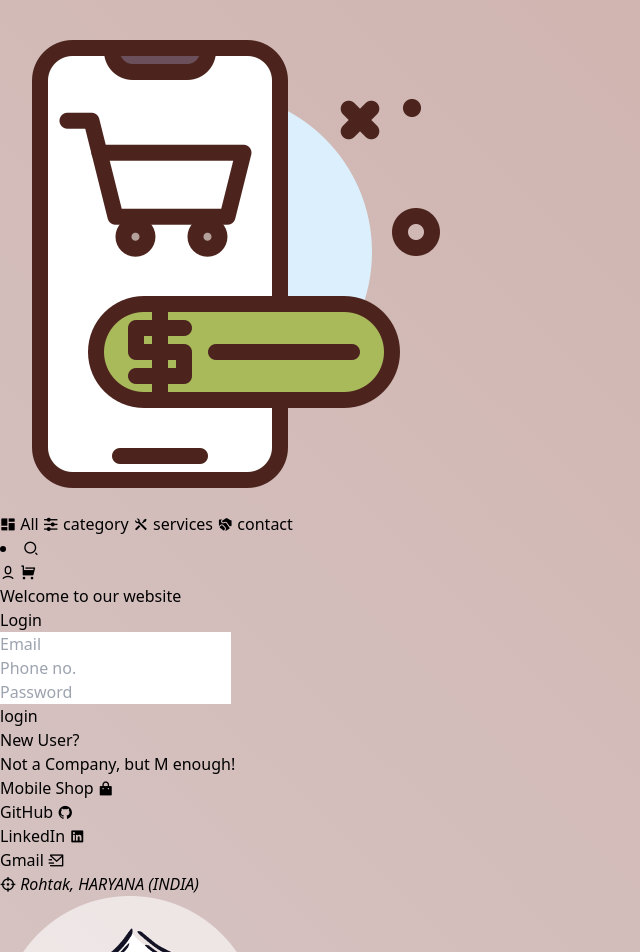
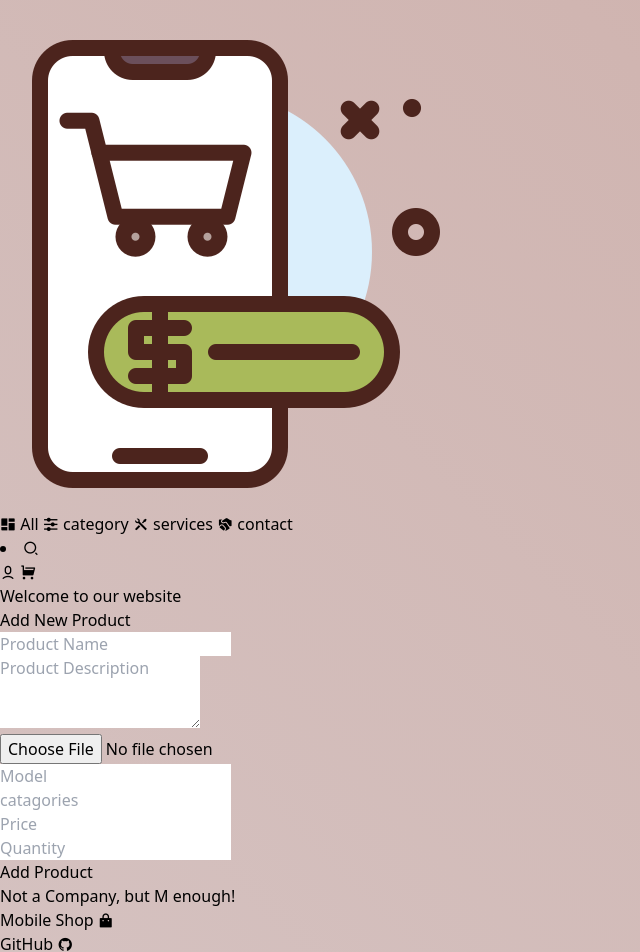
Before and after one commit to MrKuldeep01/Mobile_shop, a React (Vite) app in the folder Frontend/: page / in a window 1280 px wide. Shown: the top 952 px of the page, without its empty margins (0-640 px from the left). Built offline with nearby package versions, Linux system fonts and the light colour scheme; no server answers.

Commit message:
Add Product page

```diff
--- a/Frontend/src/App.jsx
+++ b/Frontend/src/App.jsx
@@ -2,7 +2,7 @@ import "./index.css";
 import { useDispatch, useSelector} from "react-redux"
 import { useEffect, useState } from "react";
 import { Header,
-  Footer, Login, Home, Register, ProductBanner, Product} from "./components"
+  Footer, AddProduct} from "./components"
 import ProfileService from "./servicies/Profile.services.js";
 import ProductService from "./servicies/Product.services.js";
 import { login, logout } from "./store/Auth.slice.js";
@@ -47,7 +47,8 @@ function App({outlet}) {
       <Container>
         {/* {outlet} */}
         <h1 className="text-4xl font-bold text-center"> Welcome to our website </h1>
-        <Login/>
+        {/* <Login/> */}
+        <AddProduct/>
       </Container>
     <Footer/>
   </div>
--- a/Frontend/src/components/AddProducts.jsx
+++ b/Frontend/src/components/AddProducts.jsx
@@ -1,12 +1,146 @@
-import React from 'react'
+import React, { useState } from "react";
+import onChangeHandler from "../../utils/changeHandler.js";
+import product from "../servicies/Product.services.js";
+import { useDispatch } from "react-redux";
+import { setProduct } from "../store/Product.slice.js";
 
 const AddProducts = () => {
-  return (
-    <>
+  // name, desc, model, catagory, price, quantity
+  const [loading, setLoad] = useState(false);
+  const [err, setErr] = useState("");
+  const [formData, setFormData] = useState({});
+  const dispatch = useDispatch();
+  const changeHandler = (e) => {
+    const { key, value } = onChangeHandler(e);
+    setFormData({ ...formData, [key]: value });
+  };
+  const submitHandler = (e) => {
+    e.preventDefault();
+    // validations
+    if (!formData.name && !formData.desc) {
+      setErr("Please provide required information!");
+    }
+    product
+      .addProduct(formData)
+      .then((response) => {
+        if (response.success) {
+          dispatch(setProduct(response.data));
+          console.log("product: ");
+          console.log(response.data);
+        } else {
+          setErr(response.message || "Product insertion faild!");
+        }
+      })
+      .catch((error) => {
+        setErr(
+          error.response?.data?.message ||
+            error.message ||
+            "Product insertion failed with error"
+        );
+      })
+      .finally(() => {
+        setLoad(false);
+        setErr("");
+      });
+  };
+  return !loading ? (
+    <div className="container max-w-md mx-auto w-full md:w-3/4 lg:w-1/3">
+      <div className="hero max-w-[90%] justify-center items-center mx-auto my-16 bg-zinc-500/10 px-8 sm:px-14 py-4 sm:py-8 md:py-14 rounded-3xl shadow-2xl">
+        <div className="text-center my-8 sm:mt-6">
+          <h1 className="font-thin text-4xl text-amber-950">Add New Product</h1>
+        </div>
+        <form
+          className="space-y-4"
+          encType="multipart/form-data"
+          onSubmit={submitHandler}
+        >
+          <div className="mt-5">
+            <input
+              type="text"
+              placeholder="Product Name"
+              name="name"
+              onChange={changeHandler}
+              className="w-full px-4 py-3 rounded-lg bg-white border border-gray-300 focus:border-amber-500 focus:outline-none"
+              required
+            />
+          </div>
+          <div>
+            <textarea
+              placeholder="Product Description"
+              name="desc"
+              onChange={changeHandler}
+              className="w-full px-4 py-3 rounded-lg bg-white border border-gray-300 focus:border-amber-500 focus:outline-none"
+              rows="3"
+              required
+            ></textarea>
+          </div>
+          <div>
+            <input
+              placeholder="image file"
+              name="image"
+              onChange={changeHandler}
+              className="w-full px-4 py-3 rounded-lg bg-white border border-gray-300 focus:border-amber-500 focus:outline-none"
+              type="file"
+              required
+            ></input>
+          </div>
+          <div>
+            <input
+              type="text"
+              placeholder="Model"
+              name="model"
+              onChange={changeHandler}
+              className="w-full px-4 py-3 rounded-lg bg-white border border-gray-300 focus:border-amber-500 focus:outline-none"
+              required
+            />
+          </div>
+          <div>
+            <input
+              type="text"
+              placeholder="catagories"
+              name="catagory"
+              onChange={changeHandler}
+              className="w-full px-4 py-3 rounded-lg bg-white border border-gray-300 focus:border-amber-500 focus:outline-none"
+              required
+            />
+          </div>
+          <div>
+            <input
+              type="number"
+              placeholder="Price"
+              name="price"
+              onChange={changeHandler}
+              min={1}
+              className="w-full px-4 py-3 rounded-lg bg-white border border-gray-300 focus:border-amber-500 focus:outline-none"
+              required
+            />
+          </div>
+          {err && <div className="loading">
+            {err}
+          </div>}
+          <div>
+            <input
+              type="number"
+              placeholder="Quantity"
+              name="quantity"
+              onChange={changeHandler}
+              min={1}
+              className="w-full px-4 py-3 rounded-lg bg-white border border-gray-300 focus:border-amber-500 focus:outline-none"
+              required
+            />
+          </div>
+          <button
+            type="submit"
+            className="w-full bg-amber-950 text-white rounded-lg px-4 py-3 mt-6 hover:bg-amber-800 focus:outline-none focus:ring-2 focus:ring-amber-500 focus:ring-opacity-50"
+          >
+            Add Product
+          </button>
+        </form>
+      </div>
+    </div>
+  ) : (
+    <div className="loading">Loading...</div>
+  );
+};
 
-    </>
-  )
-
-}
-
-export default AddProducts
+export default AddProducts;
--- a/Frontend/src/components/Footer/Footer.jsx
+++ b/Frontend/src/components/Footer/Footer.jsx
@@ -1,8 +1,6 @@
 import React from "react";
 import { Link } from "react-router-dom";
 import  Logo from "../Logo.jsx"
-
-
 function Footer() {
   return (
     <footer className="relative overflow-hidden px-2 py-30 w-full bg-gray-400/10 border border-t-2 border-t-black flex items-center justify-center text-amber-950/80 ">
--- a/Frontend/src/components/Login.jsx
+++ b/Frontend/src/components/Login.jsx
@@ -1,11 +1,14 @@
 import React, { useState } from "react";
 import onChageHandler from "../../utils/changeHandler.js";
 import envConfig from "../../config/envConfig.js";
+import { useDispatch } from "react-redux"
+import {login, logout} from "../store/Auth.slice.js"
 function Login() {
   const [loading, setLoad] = useState(false);
-  const [res, setRes] = useState(null);
   const [err, setErr] = useState("");
   const [formData, setFormData] = useState({});
+  const dispatch = useDispatch()
+
   // const url = `${envConfig.serverBaseURI}/auth/login`;
 
   // const changeHandler = (e) => {
@@ -56,6 +59,7 @@ function Login() {
     console.log(data);
     if (data.success) {
       // You can add react-router navigation here
+      dispatch(login(data.data))
       alert("Login successful.");
       window.location.href = '/';
     } else {
@@ -105,8 +109,6 @@ function Login() {
             <h1 className="font-thin text-4xl text-amber-950">Login</h1>
           </div>
           <form
-            // encType="multipart/form-data"
-            // onSubmit={handleSubmit(submitHandler)}
             onSubmit={submitHandler}
           >
             <div className="mt-5">
--- a/Frontend/src/components/index.js
+++ b/Frontend/src/components/index.js
@@ -3,6 +3,7 @@ import Footer from "./Footer/Footer.jsx";
 import Login from "./Login.jsx";
 import Button from "./Button.jsx";
 import Home from "./Home.jsx";
+import AddProduct from "./AddProducts.jsx";
 import Product from "./Product.jsx";
 import Products from "./Products.jsx";
 import ProductBanner from "./ProductBanner.jsx"
@@ -18,6 +19,7 @@ export {
   Login,
   Button,
   Home,
+  AddProduct,
   Product,
   Products,
   ProductBanner,
--- a/Frontend/src/servicies/Product.services.js
+++ b/Frontend/src/servicies/Product.services.js
@@ -1,5 +1,5 @@
 import fetchData from "../../utils/FetchData.js";
-import envConfig from "../../Config/envConfig.js";
+import envConfig from "../../config/envConfig.js";
 class Product {
     async getProductList(){
         try {
@@ -15,7 +15,7 @@ class Product {
     }
     async addProduct(data={}){
         try {
-        // name, desc, model, catagory, price, quantity
+        // name, desc, model, catagory, price, quantity, image
         const url = `${envConfig.serverBaseURI}/products/add`;
         console.log(url)
         const responseData = await fetchData(url, data);
```
